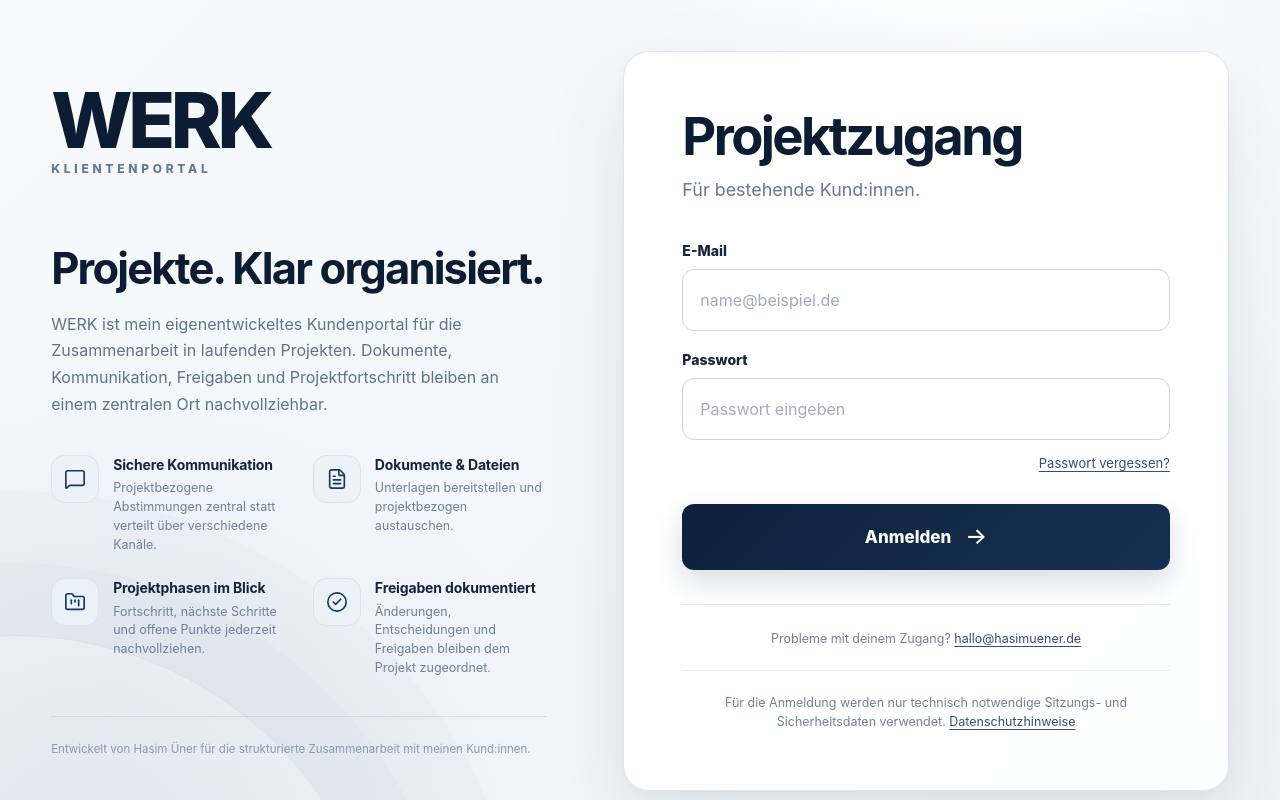
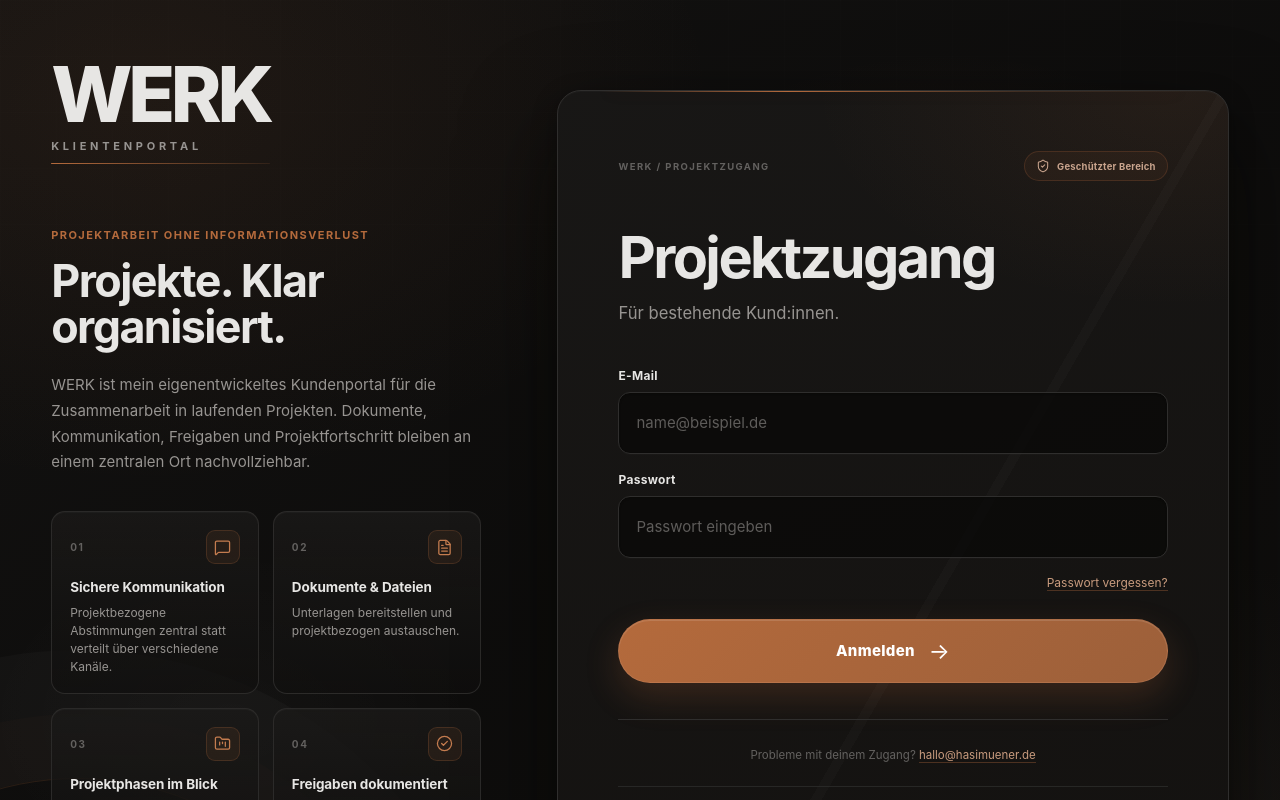
Before and after one commit to Hasim-hannover/hasim-client-portal, a Next.js app: page /login in a window 1280 px wide. Shown: the top 800 px of the page. Built offline with nearby package versions, Linux system fonts and the light colour scheme; no server answers.

Commit message:
Align WERK login with hasimuener.de corporate design
* Redesign WERK login around site corporate design

* Apply Hasim corporate design to WERK login

```diff
--- a/app/login/login.module.css
+++ b/app/login/login.module.css
@@ -1,272 +1,461 @@
 .shell {
+  --werk-bg: hsl(30 6% 5%);
+  --werk-surface: hsl(30 5% 8%);
+  --werk-elevated: hsl(30 4% 11%);
+  --werk-inset: hsl(30 6% 3%);
+  --werk-text: hsl(30 4% 90%);
+  --werk-muted: hsl(30 3% 58%);
+  --werk-dim: hsl(30 2% 38%);
+  --werk-border: hsl(30 3% 18%);
+  --werk-border-strong: hsl(30 3% 25%);
+  --werk-accent: #b46a3c;
+  --werk-accent-hover: hsl(23 50% 54%);
+  --werk-accent-soft: hsl(23 50% 47% / .10);
+
   min-height: 100svh;
   position: relative;
   overflow: hidden;
+  isolation: isolate;
   display: grid;
   place-items: center;
-  padding: clamp(28px, 4vw, 64px);
+  padding: clamp(24px, 4vw, 64px);
+  color-scheme: dark;
+  color: var(--werk-text);
   background:
-    radial-gradient(circle at 78% 12%, rgba(255,255,255,.98) 0, rgba(255,255,255,0) 34%),
-    radial-gradient(circle at 6% 100%, rgba(54, 91, 135, .10) 0, rgba(54, 91, 135, 0) 34%),
-    linear-gradient(135deg, #f8fafc 0%, #f2f6fa 56%, #eef3f8 100%);
-  color: #0d1726;
+    radial-gradient(900px 600px at 11% 10%, hsl(23 50% 47% / .09), transparent 64%),
+    radial-gradient(700px 520px at 86% 90%, hsl(28 12% 18% / .28), transparent 68%),
+    linear-gradient(145deg, hsl(30 5% 7%) 0%, var(--werk-bg) 52%, hsl(28 10% 6%) 100%);
 }
 
 .shell::before {
   content: "";
   position: absolute;
-  width: min(58vw, 880px);
-  height: min(58vw, 880px);
-  left: -28vw;
-  bottom: -42vw;
-  border-radius: 50%;
-  border: 1px solid rgba(42, 75, 115, .08);
-  box-shadow:
-    0 0 0 72px rgba(42, 75, 115, .025),
-    0 0 0 144px rgba(42, 75, 115, .018);
+  inset: 0;
+  z-index: -2;
+  opacity: .34;
+  background-image:
+    linear-gradient(hsl(30 10% 100% / .025) 1px, transparent 1px),
+    linear-gradient(90deg, hsl(30 10% 100% / .025) 1px, transparent 1px);
+  background-size: 56px 56px;
+  mask-image: linear-gradient(to bottom, rgba(0,0,0,.9), transparent 78%);
   pointer-events: none;
 }
 
+.shell::after {
+  content: "";
+  position: absolute;
+  width: min(46vw, 720px);
+  aspect-ratio: 1;
+  left: -17vw;
+  bottom: -29vw;
+  z-index: -1;
+  border-radius: 50%;
+  border: 1px solid hsl(23 50% 47% / .16);
+  box-shadow:
+    0 0 0 64px hsl(23 50% 47% / .025),
+    0 0 0 128px hsl(30 10% 100% / .018);
+  pointer-events: none;
+}
+
+.ambient {
+  position: absolute;
+  inset: 0;
+  z-index: -1;
+  pointer-events: none;
+  background:
+    radial-gradient(420px 260px at 74% 24%, hsl(23 50% 47% / .075), transparent 72%),
+    radial-gradient(320px 220px at 18% 72%, hsl(30 10% 100% / .025), transparent 78%);
+}
+
 .layout {
-  position: relative;
-  z-index: 1;
-  width: min(100%, 1320px);
+  width: min(100%, 1400px);
   display: grid;
-  grid-template-columns: minmax(0, .9fr) minmax(520px, 1.1fr);
-  gap: clamp(52px, 6vw, 92px);
+  grid-template-columns: minmax(0, .78fr) minmax(590px, 1.22fr);
+  gap: clamp(48px, 6vw, 96px);
   align-items: center;
 }
 
 .brandPanel {
+  min-width: 0;
   max-width: 590px;
-  padding: 18px 0 16px;
+  padding: 10px 0;
 }
 
 .wordmark {
   display: inline-flex;
   flex-direction: column;
-  gap: 4px;
-  margin-bottom: clamp(42px, 5.5vw, 72px);
+  align-items: flex-start;
+  gap: 10px;
+  margin-bottom: clamp(44px, 5vw, 72px);
+}
+
+.wordmark::after {
+  content: "";
+  width: 100%;
+  height: 1.5px;
+  border-radius: 999px;
+  background: linear-gradient(90deg, var(--werk-accent), hsl(23 50% 47% / .14));
 }
 
 .wordmarkMain {
-  color: #0b1c33;
-  font-size: clamp(52px, 6vw, 78px);
-  font-weight: 850;
-  line-height: .92;
+  font-family: Satoshi, Figtree, Inter, ui-sans-serif, system-ui, sans-serif;
+  color: var(--werk-text);
+  font-size: clamp(56px, 6vw, 82px);
+  font-weight: 760;
+  line-height: .88;
   letter-spacing: -.055em;
 }
 
 .wordmarkSub {
-  color: #647994;
-  font-size: 12px;
-  font-weight: 800;
-  letter-spacing: .31em;
+  color: var(--werk-muted);
+  font-size: 11px;
+  font-weight: 700;
+  letter-spacing: .34em;
+  text-transform: uppercase;
+}
+
+.brandCopy {
+  position: relative;
+}
+
+.eyebrow {
+  margin: 0 0 14px;
+  color: var(--werk-accent);
+  font-size: 11px;
+  font-weight: 720;
+  line-height: 1.4;
+  letter-spacing: .13em;
   text-transform: uppercase;
 }
 
 .brandPanel h1 {
   margin: 0;
-  max-width: 640px;
-  color: #0b1c33;
-  font-size: clamp(34px, 3.4vw, 48px);
+  max-width: 620px;
+  font-family: Satoshi, Figtree, Inter, ui-sans-serif, system-ui, sans-serif;
+  color: var(--werk-text);
+  font-size: clamp(38px, 3.5vw, 52px);
+  font-weight: 700;
   line-height: 1.03;
-  letter-spacing: -.042em;
+  letter-spacing: -.035em;
 }
 
 .intro {
   max-width: 610px;
-  margin: 20px 0 0;
-  color: #61738a;
-  font-size: clamp(16px, 1.25vw, 18px);
-  line-height: 1.66;
+  margin: 22px 0 0;
+  color: var(--werk-muted);
+  font-size: clamp(15px, 1.15vw, 17px);
+  line-height: 1.72;
 }
 
 .features {
   display: grid;
   grid-template-columns: repeat(2, minmax(0, 1fr));
-  gap: 24px 28px;
-  margin-top: 38px;
+  gap: 14px;
+  margin-top: 36px;
 }
 
 .feature {
-  display: grid;
-  grid-template-columns: 48px minmax(0, 1fr);
-  gap: 14px;
-  align-items: start;
+  min-height: 148px;
+  padding: 18px 18px 17px;
+  border: 1px solid hsl(30 3% 18% / .88);
+  border-radius: 14px;
+  background:
+    linear-gradient(180deg, hsl(30 5% 10% / .82), hsl(30 6% 6% / .70));
+  box-shadow: inset 0 1px 0 hsl(30 10% 100% / .022);
+  transition: border-color .18s ease, background .18s ease, transform .18s ease;
+}
+
+.feature:hover {
+  transform: translateY(-2px);
+  border-color: hsl(23 50% 47% / .30);
+  background: linear-gradient(180deg, hsl(30 5% 11% / .90), hsl(28 10% 7% / .76));
+}
+
+.featureTopline {
+  display: flex;
+  align-items: center;
+  justify-content: space-between;
+  gap: 12px;
+  margin-bottom: 15px;
+}
+
+.featureIndex {
+  color: var(--werk-dim);
+  font-size: 10px;
+  font-weight: 700;
+  letter-spacing: .16em;
 }
 
 .featureIcon {
-  width: 48px;
-  height: 48px;
+  width: 34px;
+  height: 34px;
   display: grid;
   place-items: center;
-  border: 1px solid rgba(33, 65, 102, .08);
-  border-radius: 14px;
-  background: rgba(236, 242, 248, .9);
-  color: #17375d;
+  border: 1px solid hsl(23 50% 47% / .22);
+  border-radius: 9px;
+  background: var(--werk-accent-soft);
+  color: var(--werk-accent-hover);
 }
 
 .featureIcon svg {
-  width: 22px;
-  height: 22px;
+  width: 17px;
+  height: 17px;
   stroke-width: 1.8;
 }
 
 .feature h2 {
-  margin: 1px 0 5px;
-  color: #14243a;
-  font-size: 14px;
+  margin: 0 0 7px;
+  color: var(--werk-text);
+  font-size: 13.5px;
+  font-weight: 680;
   line-height: 1.3;
-  letter-spacing: -.01em;
+  letter-spacing: -.008em;
 }
 
 .feature p {
   margin: 0;
-  color: #718198;
-  font-size: 12.5px;
+  color: var(--werk-muted);
+  font-size: 12px;
   line-height: 1.5;
 }
 
 .signature {
-  margin: 38px 0 0;
-  padding-top: 24px;
-  border-top: 1px solid rgba(39, 69, 104, .12);
-  color: #8a98aa;
-  font-size: 11.5px;
-  line-height: 1.5;
+  display: flex;
+  align-items: flex-start;
+  gap: 10px;
+  margin: 30px 0 0;
+  color: var(--werk-dim);
+  font-size: 11px;
+  line-height: 1.55;
+}
+
+.signature span {
+  flex: 0 0 auto;
+  width: 5px;
+  height: 5px;
+  margin-top: 6px;
+  border-radius: 50%;
+  background: var(--werk-accent);
+  box-shadow: 0 0 0 4px hsl(23 50% 47% / .10);
 }
 
 .loginCard {
-  width: min(100%, 660px);
+  position: relative;
+  width: min(100%, 720px);
   justify-self: end;
-  padding: clamp(38px, 4.6vw, 58px);
-  border: 1px solid rgba(35, 65, 99, .13);
-  border-radius: 26px;
-  background: rgba(255, 255, 255, .94);
+  overflow: hidden;
+  padding: clamp(42px, 4.7vw, 64px);
+  border: 1px solid var(--werk-border);
+  border-radius: 24px;
+  background:
+    radial-gradient(600px 360px at 92% 0%, hsl(23 50% 47% / .09), transparent 60%),
+    linear-gradient(160deg, hsl(30 5% 9% / .98), hsl(28 10% 7% / .995));
   box-shadow:
-    0 28px 80px rgba(23, 45, 72, .10),
-    0 3px 10px rgba(23, 45, 72, .035);
-  backdrop-filter: blur(12px);
+    0 38px 90px hsl(30 25% 2% / .56),
+    0 8px 26px hsl(30 25% 2% / .28),
+    inset 0 1px 0 hsl(30 10% 100% / .025);
+}
+
+.loginCard::before {
+  content: "";
+  position: absolute;
+  inset: 0;
+  pointer-events: none;
+  background: linear-gradient(120deg, transparent 0 58%, hsl(30 10% 100% / .018) 58% 59%, transparent 59% 100%);
+}
+
+.cardTopline {
+  position: absolute;
+  top: 0;
+  left: 42px;
+  right: 42px;
+  height: 1px;
+  background: linear-gradient(90deg, transparent, var(--werk-accent) 32%, hsl(23 50% 47% / .18) 72%, transparent);
+  box-shadow: 0 0 22px hsl(23 50% 47% / .20);
+}
+
+.cardMeta {
+  position: relative;
+  z-index: 1;
+  display: flex;
+  align-items: center;
+  justify-content: space-between;
+  gap: 16px;
+  margin-bottom: clamp(34px, 4vw, 48px);
+  color: var(--werk-dim);
+  font-size: 9.5px;
+  font-weight: 700;
+  letter-spacing: .15em;
+}
+
+.securityBadge {
+  display: inline-flex;
+  align-items: center;
+  gap: 7px;
+  min-height: 30px;
+  padding: 0 11px;
+  border: 1px solid hsl(23 50% 47% / .22);
+  border-radius: 999px;
+  background: hsl(23 50% 47% / .07);
+  color: hsl(23 36% 67%);
+  letter-spacing: .02em;
+  text-transform: none;
+}
+
+.securityBadge svg {
+  width: 14px;
+  height: 14px;
+  stroke-width: 1.8;
+}
+
+.cardHeading {
+  position: relative;
+  z-index: 1;
 }
 
 .loginCard h2 {
   margin: 0;
-  color: #0b1c33;
-  font-size: clamp(38px, 4.1vw, 56px);
-  line-height: 1;
-  letter-spacing: -.05em;
+  font-family: Satoshi, Figtree, Inter, ui-sans-serif, system-ui, sans-serif;
+  color: var(--werk-text);
+  font-size: clamp(44px, 4.5vw, 62px);
+  font-weight: 700;
+  line-height: .98;
+  letter-spacing: -.045em;
 }
 
 .cardLead {
-  margin: 14px 0 0;
-  color: #647994;
-  font-size: clamp(16px, 1.4vw, 19px);
+  margin: 15px 0 0;
+  color: var(--werk-muted);
+  font-size: clamp(15px, 1.3vw, 18px);
   line-height: 1.5;
 }
 
 .success,
 .error {
-  margin: 24px 0 0;
-  padding: 12px 14px;
-  border-radius: 12px;
+  position: relative;
+  z-index: 1;
+  margin: 26px 0 0;
+  padding: 13px 15px;
+  border-radius: 10px;
   font-size: 13px;
   line-height: 1.5;
 }
 
 .success {
-  border: 1px solid #c8e2d1;
-  background: #f0f8f3;
-  color: #21633a;
+  border: 1px solid hsl(145 40% 45% / .26);
+  background: hsl(145 40% 45% / .08);
+  color: hsl(145 42% 68%);
 }
 
 .error {
-  border: 1px solid #e8c4bf;
-  background: #fff5f3;
-  color: #9a2f25;
+  border: 1px solid hsl(23 50% 47% / .28);
+  background: hsl(23 50% 47% / .09);
+  color: hsl(23 58% 68%);
 }
 
 .form {
+  position: relative;
+  z-index: 1;
   display: grid;
-  gap: 10px;
-  margin-top: 38px;
+  gap: 18px;
+  margin-top: 42px;
+}
+
+.field {
+  display: grid;
+  gap: 9px;
 }
 
 .form label {
-  margin-top: 10px;
-  color: #13243b;
-  font-size: 14px;
-  font-weight: 760;
-}
-
-.form label:first-child {
-  margin-top: 0;
+  color: var(--werk-text);
+  font-size: 12px;
+  font-weight: 680;
+  letter-spacing: .025em;
 }
 
 .form input {
   min-height: 62px;
-  border: 1px solid #cbd6e2;
+  border: 1px solid var(--werk-border);
   border-radius: 12px;
   padding: 0 17px;
-  background: rgba(255,255,255,.96);
-  color: #12233a;
-  font-size: 16px;
-  box-shadow: inset 0 1px 2px rgba(25, 48, 75, .025);
+  background: hsl(30 6% 3% / .70);
+  color: var(--werk-text);
+  font-size: 15px;
+  box-shadow:
+    inset 0 1px 2px hsl(30 25% 2% / .34),
+    0 1px 0 hsl(30 10% 100% / .012);
+  transition: border-color .16s ease, box-shadow .16s ease, background .16s ease;
 }
 
 .form input::placeholder {
-  color: #a0adbd;
+  color: hsl(30 2% 36%);
 }
 
 .form input:hover {
-  border-color: #adbdce;
+  border-color: var(--werk-border-strong);
+  background: hsl(30 6% 3% / .86);
 }
 
 .form input:focus {
   outline: none;
-  border-color: #7894b2;
-  box-shadow: 0 0 0 4px rgba(45, 83, 126, .10);
+  border-color: hsl(23 50% 47% / .72);
+  background: hsl(30 6% 3% / .94);
+  box-shadow:
+    0 0 0 4px hsl(23 50% 47% / .10),
+    0 10px 28px hsl(30 25% 2% / .18);
 }
 
 .passwordHelp {
-  margin-top: 2px;
+  margin-top: -5px;
   text-align: right;
 }
 
 .passwordHelp a,
 .support a,
 .privacy a {
-  color: #334f72;
-  text-decoration: underline;
-  text-underline-offset: 3px;
-  text-decoration-thickness: 1px;
+  color: hsl(23 40% 64%);
+  text-decoration: none;
+  border-bottom: 1px solid hsl(23 50% 47% / .35);
+  transition: color .14s ease, border-color .14s ease;
+}
+
+.passwordHelp a:hover,
+.support a:hover,
+.privacy a:hover {
+  color: var(--werk-accent-hover);
+  border-color: var(--werk-accent-hover);
 }
 
 .passwordHelp a {
-  font-size: 13px;
+  font-size: 12px;
 }
 
 .submit {
-  min-height: 66px;
-  margin-top: 22px;
+  min-height: 64px;
+  margin-top: 10px;
   display: inline-flex;
   align-items: center;
   justify-content: center;
   gap: 14px;
-  border: 0;
-  border-radius: 12px;
-  background: linear-gradient(135deg, #0d213d 0%, #172f50 100%);
+  border: 1px solid hsl(23 50% 60% / .32);
+  border-radius: 999px;
+  background: linear-gradient(135deg, var(--werk-accent) 0%, hsl(23 46% 42%) 100%);
   color: #fff;
-  font-size: 17px;
-  font-weight: 800;
-  box-shadow: 0 12px 28px rgba(16, 41, 72, .16);
-  transition: transform .16s ease, box-shadow .16s ease, filter .16s ease;
+  font-size: 15px;
+  font-weight: 760;
+  letter-spacing: .02em;
+  box-shadow:
+    0 14px 34px hsl(23 50% 47% / .22),
+    inset 0 1px 0 hsl(30 10% 100% / .12);
+  transition: transform .16s ease, box-shadow .16s ease, background .16s ease;
 }
 
 .submit:hover {
-  transform: translateY(-1px);
-  filter: brightness(1.05);
-  box-shadow: 0 16px 34px rgba(16, 41, 72, .20);
+  transform: translateY(-2px);
+  background: linear-gradient(135deg, var(--werk-accent-hover), var(--werk-accent));
+  box-shadow:
+    0 18px 42px hsl(23 50% 47% / .29),
+    inset 0 1px 0 hsl(30 10% 100% / .15);
 }
 
 .submit:active {
@@ -274,79 +463,76 @@
 }
 
 .submitArrow {
-  font-size: 23px;
-  font-weight: 500;
+  font-size: 22px;
+  font-weight: 400;
   line-height: 1;
+  transition: transform .16s ease;
+}
+
+.submit:hover .submitArrow {
+  transform: translateX(3px);
 }
 
 .cardFooter {
-  margin-top: 34px;
-  padding-top: 24px;
-  border-top: 1px solid #e0e7ef;
+  position: relative;
+  z-index: 1;
+  margin-top: 36px;
+  padding-top: 26px;
+  border-top: 1px solid var(--werk-border);
 }
 
 .support,
 .privacy {
   margin: 0;
   text-align: center;
-  color: #728399;
-  font-size: 12.5px;
-  line-height: 1.55;
+  color: var(--werk-dim);
+  font-size: 11.5px;
+  line-height: 1.6;
 }
 
 .privacy {
   margin-top: 22px;
   padding-top: 22px;
-  border-top: 1px solid #e7ecf2;
+  border-top: 1px solid hsl(30 3% 18% / .74);
 }
 
-@media (max-width: 1080px) {
+@media (max-width: 1120px) {
   .layout {
-    grid-template-columns: minmax(0, .88fr) minmax(470px, 1.12fr);
-    gap: 40px;
+    grid-template-columns: minmax(0, .72fr) minmax(540px, 1.28fr);
+    gap: 42px;
   }
 
   .features {
     grid-template-columns: 1fr;
-    gap: 18px;
   }
 
-  .feature p {
-    max-width: 320px;
+  .feature {
+    min-height: 0;
   }
 }
 
-@media (max-width: 880px) {
+@media (max-width: 900px) {
   .shell {
     place-items: start center;
-    padding: 28px 20px 44px;
+    padding: 30px 20px 48px;
   }
 
   .layout {
-    width: min(100%, 680px);
+    width: min(100%, 720px);
     grid-template-columns: 1fr;
-    gap: 30px;
+    gap: 34px;
   }
 
   .brandPanel {
     max-width: none;
-    padding: 6px 4px 0;
   }
 
   .wordmark {
     margin-bottom: 34px;
   }
 
-  .intro {
-    max-width: 640px;
-  }
-
   .features {
     grid-template-columns: repeat(2, minmax(0, 1fr));
-  }
-
-  .signature {
-    margin-top: 28px;
   }
 
   .loginCard {
@@ -355,26 +541,26 @@
   }
 }
 
-@media (max-width: 560px) {
+@media (max-width: 600px) {
   .shell {
-    padding: 22px 14px 32px;
+    padding: 22px 14px 34px;
   }
 
-  .brandPanel {
-    padding-inline: 6px;
+  .shell::before {
+    background-size: 44px 44px;
   }
 
   .wordmarkMain {
-    font-size: 50px;
+    font-size: 54px;
   }
 
   .wordmarkSub {
-    font-size: 10px;
-    letter-spacing: .26em;
+    font-size: 9.5px;
+    letter-spacing: .28em;
   }
 
   .brandPanel h1 {
-    font-size: 34px;
+    font-size: 36px;
   }
 
   .intro {
@@ -385,25 +571,42 @@
     grid-template-columns: 1fr;
   }
 
-  .feature p {
-    max-width: none;
+  .feature {
+    min-height: 0;
+  }
+
+  .signature {
+    margin-top: 24px;
   }
 
   .loginCard {
     padding: 30px 22px;
-    border-radius: 20px;
+    border-radius: 18px;
+  }
+
+  .cardTopline {
+    left: 22px;
+    right: 22px;
+  }
+
+  .cardMeta {
+    align-items: flex-start;
+    flex-direction: column;
+    gap: 10px;
+    margin-bottom: 30px;
+  }
+
+  .securityBadge {
+    min-height: 28px;
   }
 
   .loginCard h2 {
-    font-size: 39px;
-  }
-
-  .cardLead {
-    font-size: 16px;
+    font-size: 40px;
   }
 
   .form {
-    margin-top: 30px;
+    margin-top: 32px;
+    gap: 16px;
   }
 
   .form input {
@@ -416,7 +619,9 @@
 }
 
 @media (prefers-reduced-motion: reduce) {
-  .submit {
+  .feature,
+  .submit,
+  .submitArrow {
     transition: none;
   }
 }
--- a/app/login/page.tsx
+++ b/app/login/page.tsx
@@ -1,5 +1,5 @@
 import Link from "next/link";
-import { CheckCircle2, FileText, FolderKanban, MessageSquare } from "lucide-react";
+import { CheckCircle2, FileText, FolderKanban, MessageSquare, ShieldCheck } from "lucide-react";
 import { login } from "./actions";
 import styles from "./login.module.css";
 
@@ -37,6 +37,8 @@ export default async function LoginPage({
 
   return (
     <main className={styles.shell} id="main-content">
+      <div className={styles.ambient} aria-hidden="true" />
+
       <div className={styles.layout}>
         <section className={styles.brandPanel} aria-labelledby="werk-intro-title">
           <div className={styles.wordmark} aria-label="WERK Klientenportal">
@@ -44,38 +46,53 @@ export default async function LoginPage({
             <span className={styles.wordmarkSub}>Klientenportal</span>
           </div>
 
+          <div className={styles.brandCopy}>
+            <p className={styles.eyebrow}>Projektarbeit ohne Informationsverlust</p>
             <h1 id="werk-intro-title">Projekte. Klar organisiert.</h1>
             <p className={styles.intro}>
               WERK ist mein eigenentwickeltes Kundenportal für die Zusammenarbeit in laufenden Projekten.
               Dokumente, Kommunikation, Freigaben und Projektfortschritt bleiben an einem zentralen Ort nachvollziehbar.
             </p>
+          </div>
 
           <div className={styles.features} aria-label="Funktionen des WERK Klientenportals">
-            {benefits.map(({ title, text, Icon }) => (
+            {benefits.map(({ title, text, Icon }, index) => (
               <article className={styles.feature} key={title}>
+                <div className={styles.featureTopline}>
+                  <span className={styles.featureIndex}>{String(index + 1).padStart(2, "0")}</span>
                   <div className={styles.featureIcon} aria-hidden="true">
                     <Icon />
                   </div>
-                <div>
+                </div>
                 <h2>{title}</h2>
                 <p>{text}</p>
-                </div>
               </article>
             ))}
           </div>
 
           <p className={styles.signature}>
+            <span aria-hidden="true" />
             Entwickelt von Hasim Üner für die strukturierte Zusammenarbeit mit meinen Kund:innen.
           </p>
         </section>
 
         <section className={styles.loginCard} aria-labelledby="login-title">
+          <div className={styles.cardTopline} aria-hidden="true" />
+
+          <div className={styles.cardMeta}>
+            <span>WERK / PROJEKTZUGANG</span>
+            <span className={styles.securityBadge}><ShieldCheck /> Geschützter Bereich</span>
+          </div>
+
+          <div className={styles.cardHeading}>
             <h2 id="login-title">Projektzugang</h2>
             <p className={styles.cardLead}>Für bestehende Kund:innen.</p>
+          </div>
 
           {message ? <div className={styles.success} role="status">{message}</div> : null}
 
           <form action={login} className={styles.form}>
+            <div className={styles.field}>
               <label htmlFor="login-email">E-Mail</label>
               <input
                 id="login-email"
@@ -86,7 +103,9 @@ export default async function LoginPage({
                 placeholder="name@beispiel.de"
                 required
               />
+            </div>
 
+            <div className={styles.field}>
               <label htmlFor="login-password">Passwort</label>
               <input
                 id="login-password"
@@ -96,6 +115,7 @@ export default async function LoginPage({
                 placeholder="Passwort eingeben"
                 required
               />
+            </div>
 
             <div className={styles.passwordHelp}>
               <Link href="/forgot-password">Passwort vergessen?</Link>
```
Lines whose indentation alone changed are shown as unchanged.
